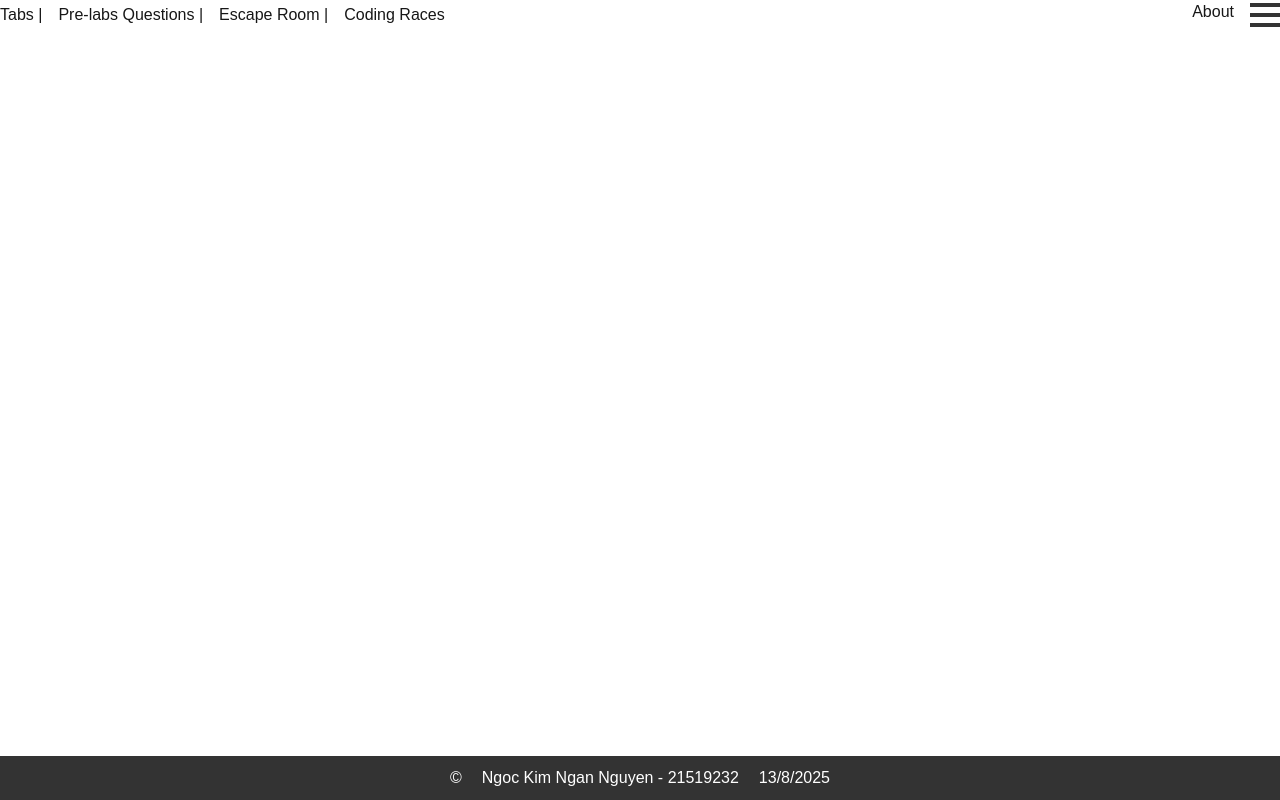
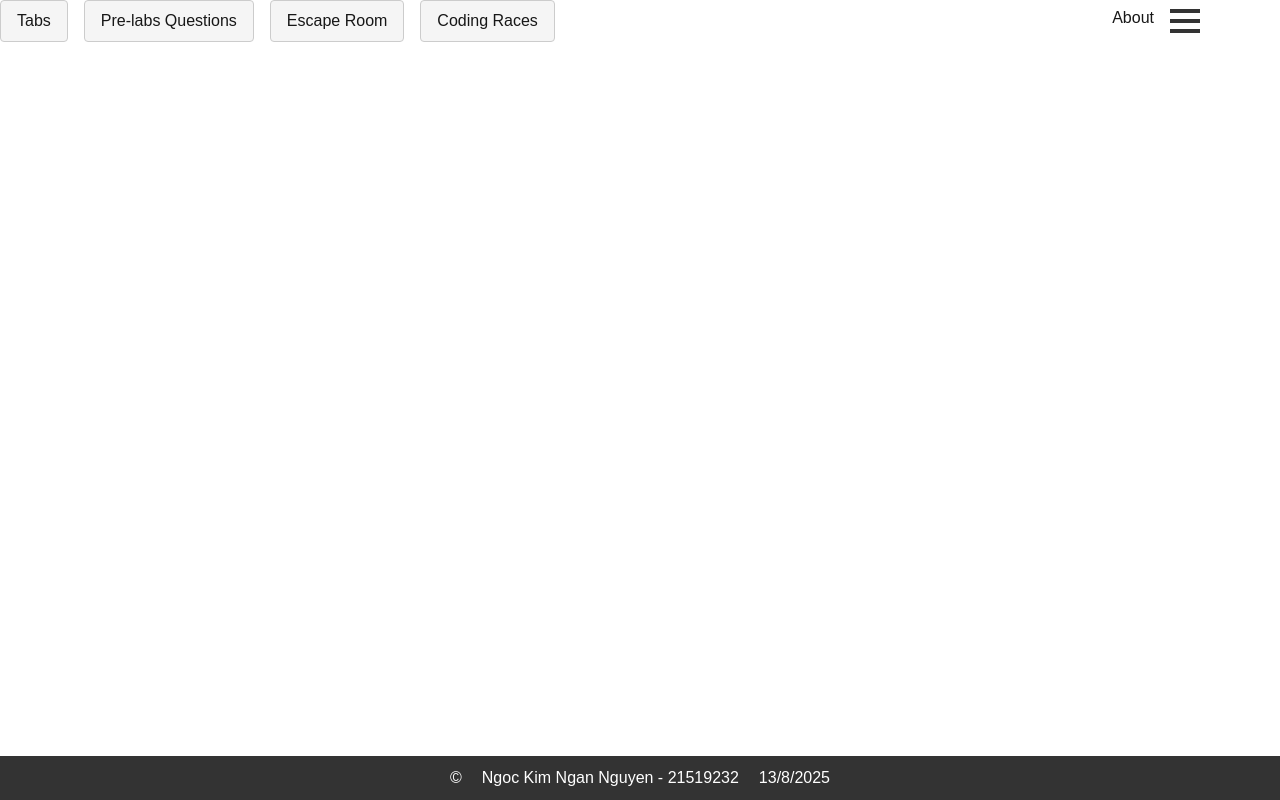
Before and after one commit to nganLikeable/LMS-Moodle-Featuring-Escape-room, a Next.js app: page / in a window 1280 px wide. Built offline with nearby package versions, Linux system fonts and the light colour scheme.

Commit message:
change right links in navbar to buttons-tabs

```diff
--- a/app/Components/NavBar.module.css
+++ b/app/Components/NavBar.module.css
@@ -1,12 +1,15 @@
-.leftLinks,
+.tabs,
 .rightLinks {
   display: flex;
   gap: 1rem;
   list-style-type: none;
-  padding: 0;
-  margin: 0;
+  padding: 10;
+  margin: 10;
 }
 
+.rightLinks {
+  margin-right: 5rem;
+}
 .container {
   display: flex;
   justify-content: space-between; /*push to edges*/
@@ -14,9 +17,26 @@
   gap: 0;
 }
 
-.leftLinks li {
-  display: inline;
+.tabs button {
+  padding: 0.5rem 1rem;
+  border: 1px solid #ccc;
+  background: #f5f5f5;
+  cursor: pointer;
+  border-radius: 4px;
+  font-weight: 500;
+  transition: background 0.2s, border-color 0.2s;
 }
-.leftLinks li:not(:last-child)::after {
-  content: " | ";
+
+.tabs button:hover {
+  background: #e0e0e0;
 }
+
+.tabs button.active {
+  background: #0070f3;
+  color: white;
+  border-color: #0070f3;
+}
+
+.HamburgerMenu {
+  position: fixed;
+}
--- a/app/Components/NavBar.tsx
+++ b/app/Components/NavBar.tsx
@@ -7,21 +7,13 @@ export default function NavBar() {
   return (
     <nav className={styles.navbar}>
       <div className={styles.container}>
-        {/*Left side links*/}
-        <ul className={styles.leftLinks}>
-          <li>
-            <Link href="/tabs">Tabs</Link>
-          </li>
-          <li>
-            <Link href="/pre-labs-questions">Pre-labs Questions</Link>
-          </li>
-          <li>
-            <Link href="/escape-room">Escape Room</Link>
-          </li>
-          <li>
-            <Link href="coding-races">Coding Races</Link>
-          </li>
-        </ul>
+        {/*Left side tabs*/}
+        <div className={styles.tabs}>
+          <button onClick={() => {}}>Tabs</button>
+          <button onClick={() => {}}>Pre-labs Questions</button>
+          <button onClick={() => {}}>Escape Room</button>
+          <button onClick={() => {}}>Coding Races</button>
+        </div>
 
         {/*Right links*/}
         <ul className={styles.rightLinks}>
```
Also changed, not shown: app/note.txt (added).
